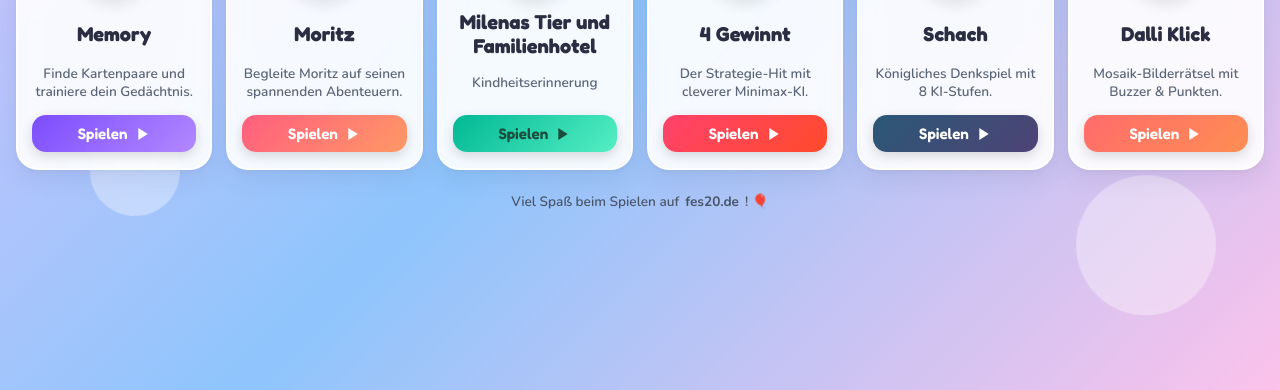
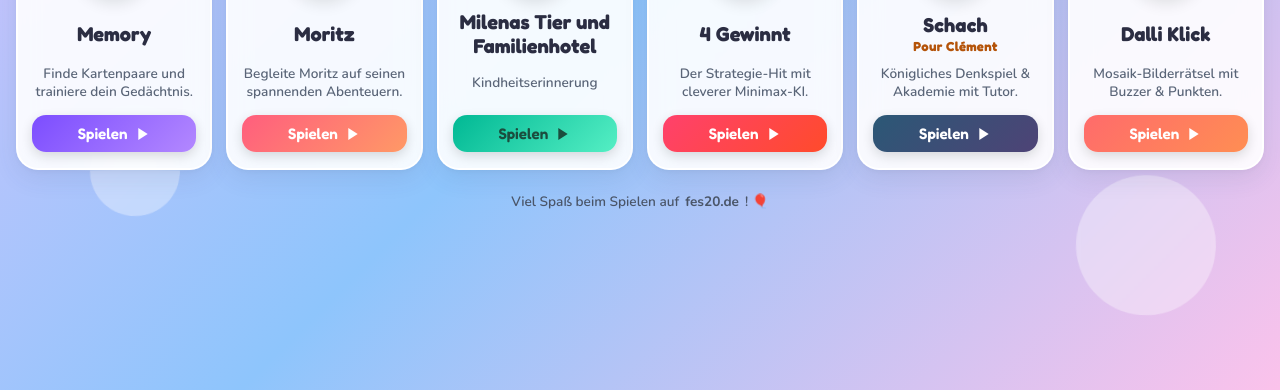
Before and after one commit to NikolausBerl/ag_start, a plain HTML site: page index.html in a window 1280 px wide. Shown: the part 410-800 px from the top of the page. Drawn offline with nearby package versions, Linux system fonts and the light colour scheme.

Commit message:
Update chess game card with 'Pour Clément' and relative deploy path

```diff
--- a/index.html
+++ b/index.html
@@ -589,8 +589,8 @@
         </div>
       </a>
 
-      <!-- Spiel 5: Schach -->
-      <a href="/schach" class="game-card card-schach" title="Schach spielen">
+      <!-- Spiel 5: Schach (Pour Clément) -->
+      <a href="/schach" class="game-card card-schach" title="Schach spielen – Pour Clément">
         <div class="icon-wrapper">
           <svg viewBox="0 0 100 100" width="52" height="52" xmlns="http://www.w3.org/2000/svg" aria-label="Schach König">
             <defs>
@@ -611,9 +611,12 @@
             </g>
           </svg>
         </div>
-        <h2 class="game-title">Schach</h2>
+        <h2 class="game-title" style="flex-direction: column; gap: 2px;">
+          <span>Schach</span>
+          <span style="font-size: 0.82rem; color: #b45309; font-weight: 700; letter-spacing: 0.3px;">Pour Clément</span>
+        </h2>
         <p class="game-desc">
-          Königliches Denkspiel mit 8 KI-Stufen.
+          Königliches Denkspiel &amp; Akademie mit Tutor.
         </p>
         <div class="play-btn">
           <span>Spielen</span>
```
Also changed, not shown: 1 other file.
